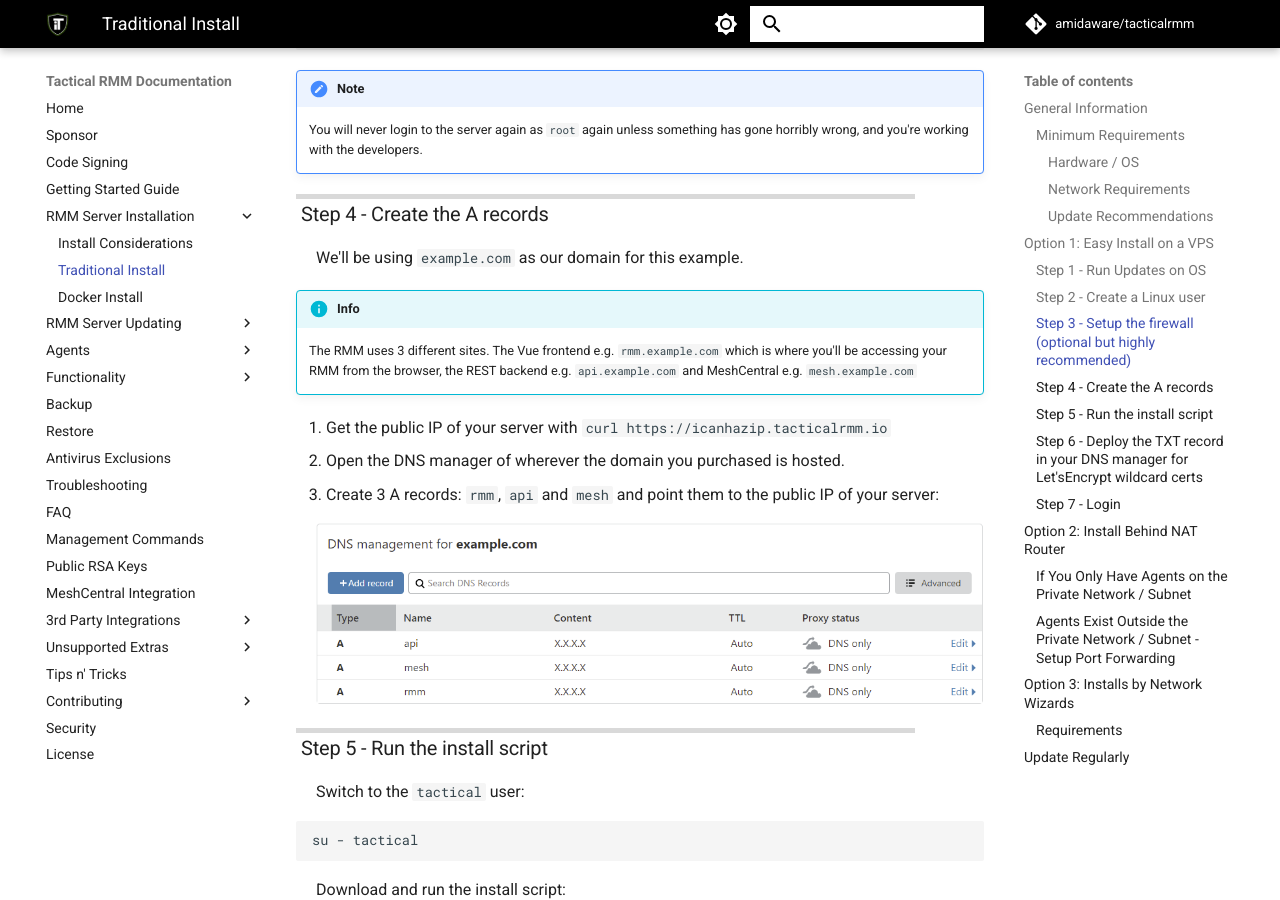
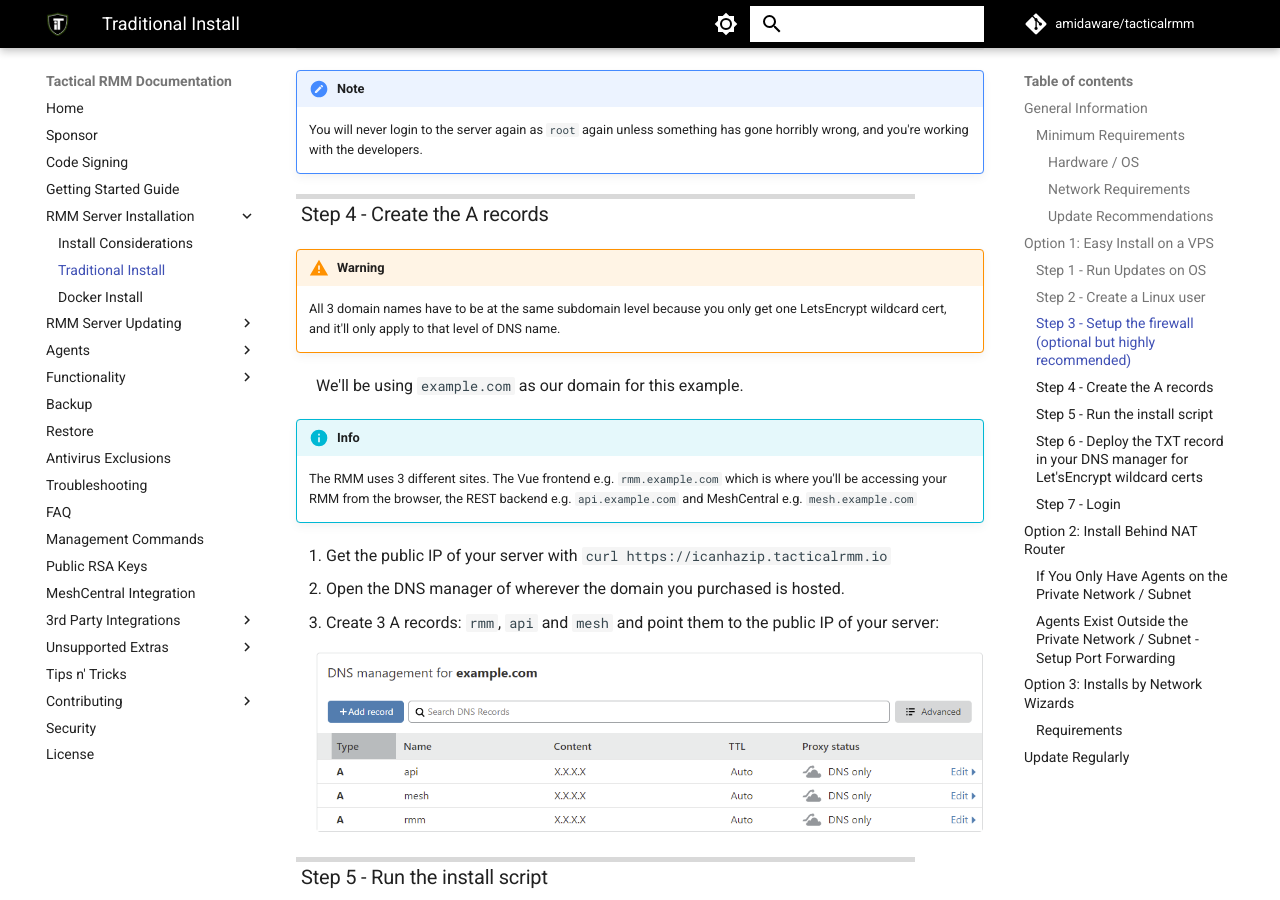
Before and after one commit to amidaware/trmm-docs, an MkDocs documentation site: the page built from docs/install_server.md, in a window 1280 px wide and 900 px high, scrolled down 3278 px. Built offline with MkDocs 1.6.1 and Material for MkDocs 9.7.7, drawn with Linux system fonts in a browser that asks for light colours; comment, search, counter and statistics services are not loaded.

Commit message:
adding note about keeping all DNS names at same level

```diff
--- a/docs/install_server.md
+++ b/docs/install_server.md
@@ -119,6 +119,9 @@
 
 ### Step 4 - Create the A records
 
+!!!warning
+    All 3 domain names have to be at the same subdomain level because you only get one LetsEncrypt wildcard cert, and it'll only apply to that level of DNS name.
+
 We'll be using `example.com` as our domain for this example.
 
 !!!info
```
